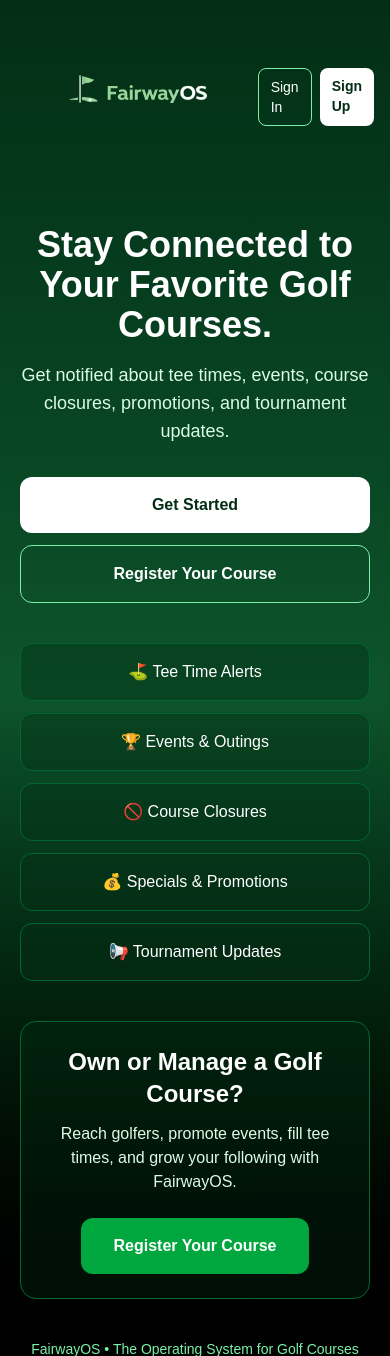
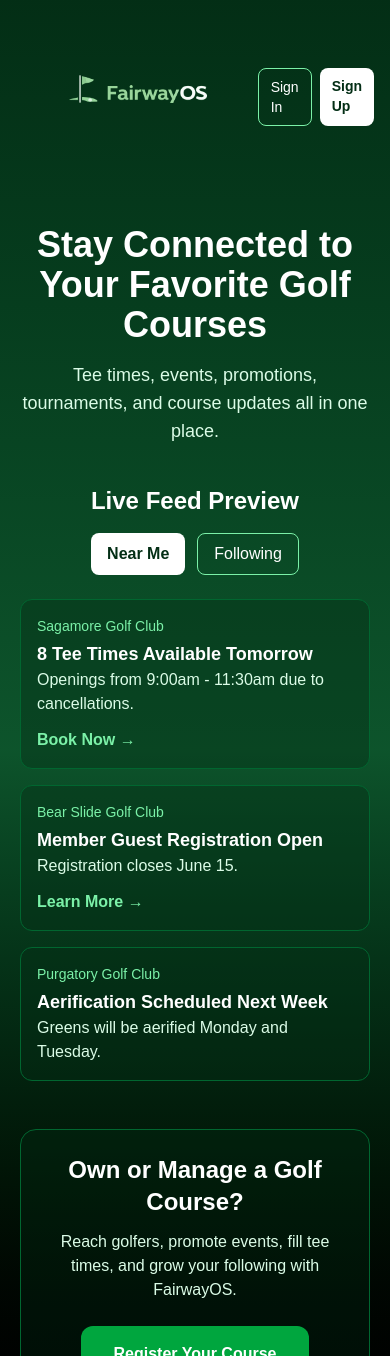
Before and after one commit to keenroudy22/fairwayos, a Next.js app: page / in a window 390 px wide. Shown: the top 1356 px of the page. Built offline with nearby package versions, Linux system fonts and the light colour scheme.

Commit message:
Mobile-first homepage redesign

```diff
--- a/src/app/page.tsx
+++ b/src/app/page.tsx
@@ -34,53 +34,82 @@
         </div>
       </nav>
 
-      {/* Hero */}
       <section className="px-5 py-8 text-center">
         <h1 className="text-4xl md:text-6xl font-bold mb-4">
-          Stay Connected to Your Favorite Golf Courses.
+          Stay Connected to Your Favorite Golf Courses
         </h1>
 
-        <p className="text-lg text-green-100 max-w-2xl mx-auto mb-8">
-          Get notified about tee times, events, course closures,
-          promotions, and tournament updates.
+        <p className="text-lg text-green-100 max-w-2xl mx-auto mb-10">
+          Tee times, events, promotions, tournaments, and course updates all in
+          one place.
         </p>
 
-        <div className="flex flex-col gap-3 max-w-sm mx-auto mb-10">
-          <Link
-            href="/signup"
-            className="bg-white text-green-950 py-4 rounded-xl font-semibold"
-          >
-            Get Started
-          </Link>
+        {/* Feed Preview */}
+        <div className="max-w-2xl mx-auto mb-12">
+          <h2 className="text-2xl font-bold mb-4">
+            Live Feed Preview
+          </h2>
 
-          <Link
-            href="/register-course"
-            className="border border-green-300 py-4 rounded-xl font-semibold"
-          >
-            Register Your Course
-          </Link>
+          <div className="flex justify-center gap-3 mb-6">
+            <button className="bg-white text-green-950 px-4 py-2 rounded-lg font-semibold">
+              Near Me
+            </button>
+
+            <button className="border border-green-300 px-4 py-2 rounded-lg">
+              Following
+            </button>
           </div>
 
-        {/* Features */}
-        <div className="grid gap-3 max-w-md mx-auto mb-10">
+          <div className="space-y-4 text-left">
             <div className="bg-green-950/40 border border-green-800 rounded-xl p-4">
-            ⛳ Tee Time Alerts
+              <div className="text-green-300 text-sm mb-1">
+                Sagamore Golf Club
+              </div>
+
+              <h3 className="font-semibold text-lg">
+                8 Tee Times Available Tomorrow
+              </h3>
+
+              <p className="text-green-100 mb-3">
+                Openings from 9:00am - 11:30am due to cancellations.
+              </p>
+
+              <button className="text-green-300 font-semibold">
+                Book Now →
+              </button>
             </div>
 
             <div className="bg-green-950/40 border border-green-800 rounded-xl p-4">
-            🏆 Events & Outings
+              <div className="text-green-300 text-sm mb-1">
+                Bear Slide Golf Club
+              </div>
+
+              <h3 className="font-semibold text-lg">
+                Member Guest Registration Open
+              </h3>
+
+              <p className="text-green-100 mb-3">
+                Registration closes June 15.
+              </p>
+
+              <button className="text-green-300 font-semibold">
+                Learn More →
+              </button>
             </div>
 
             <div className="bg-green-950/40 border border-green-800 rounded-xl p-4">
-            🚫 Course Closures
+              <div className="text-green-300 text-sm mb-1">
+                Purgatory Golf Club
               </div>
 
-          <div className="bg-green-950/40 border border-green-800 rounded-xl p-4">
-            💰 Specials & Promotions
+              <h3 className="font-semibold text-lg">
+                Aerification Scheduled Next Week
+              </h3>
+
+              <p className="text-green-100">
+                Greens will be aerified Monday and Tuesday.
+              </p>
             </div>
-
-          <div className="bg-green-950/40 border border-green-800 rounded-xl p-4">
-            📢 Tournament Updates
           </div>
         </div>
 
```
Lines whose indentation alone changed are shown as unchanged.
